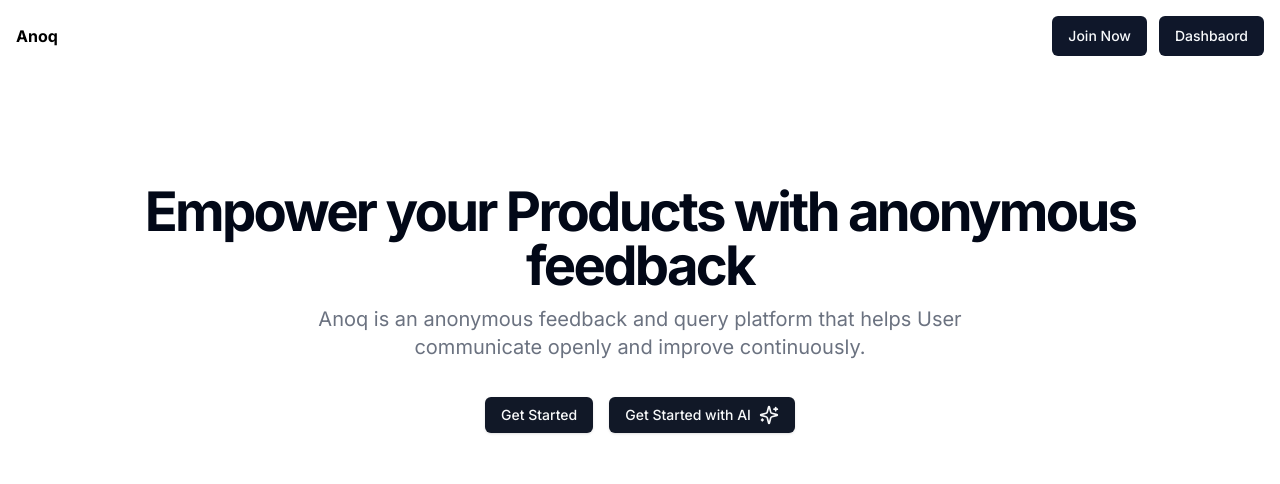
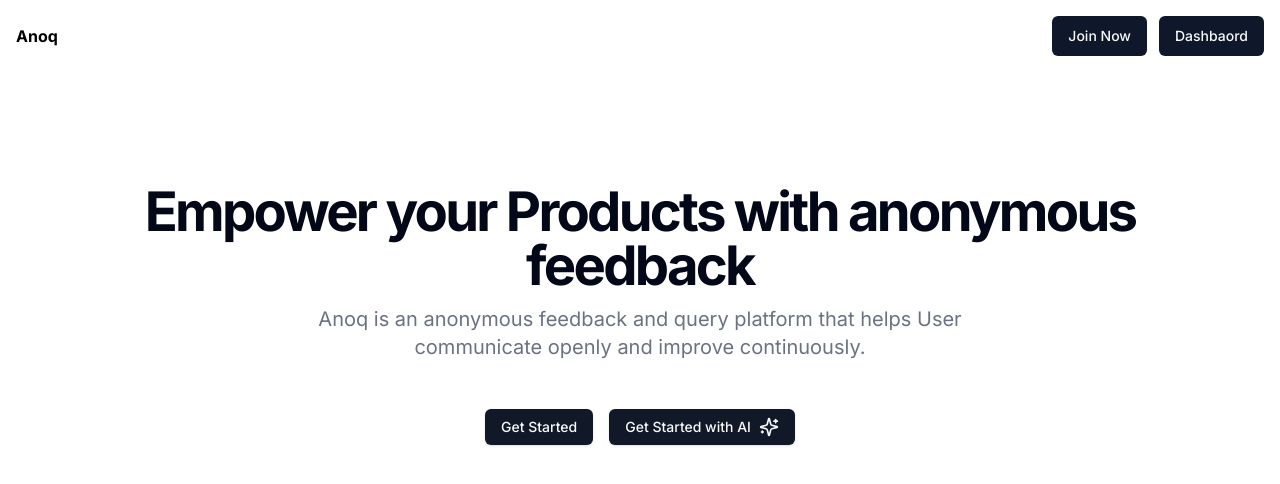
Before and after one commit to Ayan-sh03/anoq, a Next.js app: page / in a window 1280 px wide. Shown: the top 484 px of the page. Built offline with nearby package versions, Linux system fonts and the light colour scheme; no server answers.

Commit message:
fixed margin

```diff
--- a/app/page.tsx
+++ b/app/page.tsx
@@ -49,7 +49,7 @@
                     Get Started
                   </Link>
                   <Link
-                    className="inline-flex h-9 items-center justify-center rounded-md bg-gray-900 px-4 py-2 text-sm font-medium text-gray-50 shadow transition-colors hover:bg-gray-900/90 focus-visible:outline-none focus-visible:ring-1 focus-visible:ring-gray-950 disabled:pointer-events-none disabled:opacity-50 dark:bg-gray-50 dark:text-gray-900 dark:hover:bg-gray-50/90 dark:focus-visible:ring-gray-300"
+                    className="inline-flex h-9 mt-3 items-center justify-center rounded-md bg-gray-900 px-4 py-2 text-sm font-medium text-gray-50 shadow transition-colors hover:bg-gray-900/90 focus-visible:outline-none focus-visible:ring-1 focus-visible:ring-gray-950 disabled:pointer-events-none disabled:opacity-50 dark:bg-gray-50 dark:text-gray-900 dark:hover:bg-gray-50/90 dark:focus-visible:ring-gray-300"
                     href="/create/ai"
                   >
                     <span className="mr-2">Get Started with AI</span> <Sparkles className="size-5" />
```
Also changed, not shown: app/api/actions/user.action.ts (deleted).
